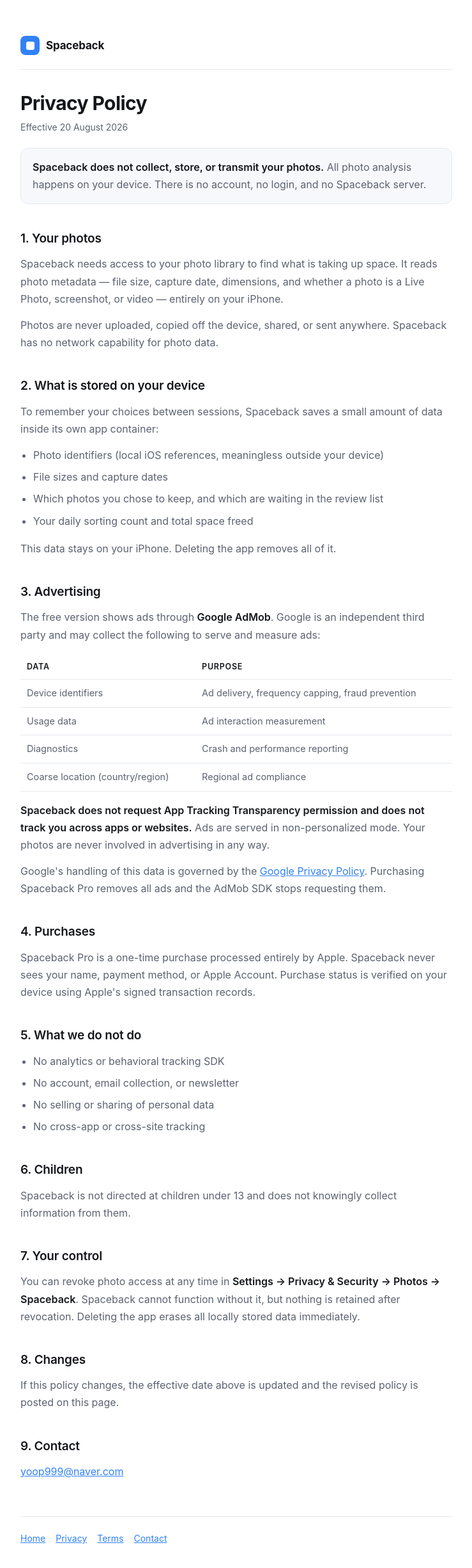
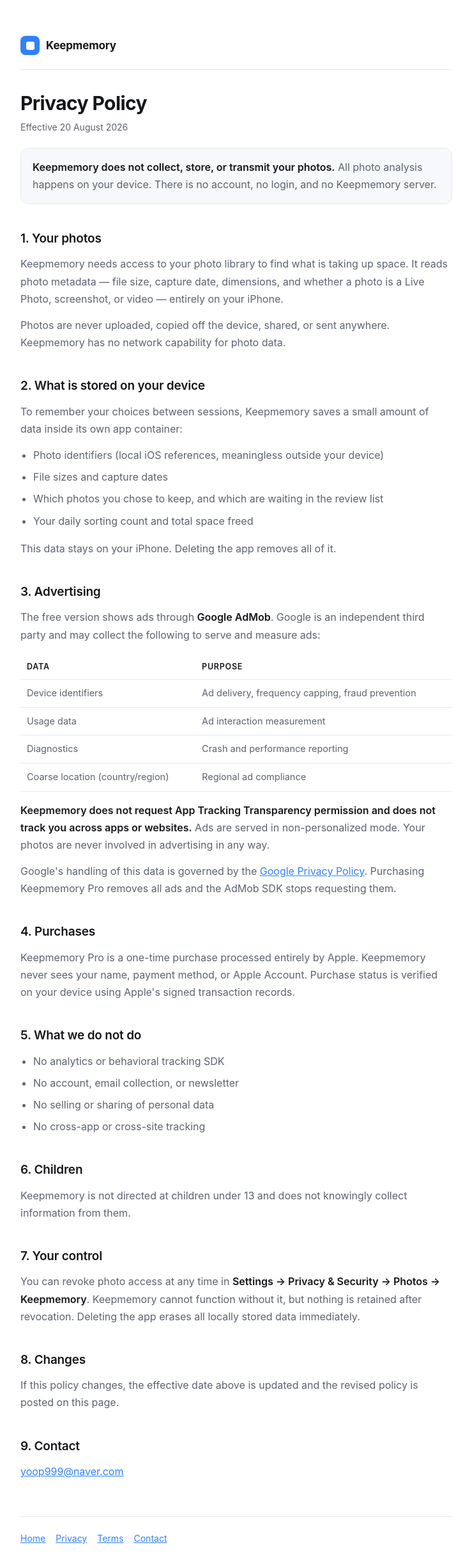
Before and after one commit to dSM0829/spaceback-site, a plain HTML site: page privacy.html in a window 1280 px wide. Shown: the whole page at 64% size, without its empty margins (270-1009 px from the left). Drawn offline with Linux system fonts and the light colour scheme.

Commit message:
Rename to Keepmemory

```diff
--- a/privacy.html
+++ b/privacy.html
@@ -1,21 +1,21 @@
 <!doctype html><html lang="en"><head><meta charset="utf-8">
 <meta name="viewport" content="width=device-width,initial-scale=1">
-<title>Privacy Policy — Spaceback</title>
+<title>Privacy Policy — Keepmemory</title>
 <link rel="stylesheet" href="style.css"></head><body><div class="wrap">
-<header><a class="brand" href="./"><span class="mark"><i></i></span><b>Spaceback</b></a></header>
+<header><a class="brand" href="./"><span class="mark"><i></i></span><b>Keepmemory</b></a></header>
 <h1>Privacy Policy</h1>
 <p class="date">Effective 20 August 2026</p>
 
 <div class="box">
-<p><strong>Spaceback does not collect, store, or transmit your photos.</strong> All photo analysis happens on your device. There is no account, no login, and no Spaceback server.</p>
+<p><strong>Keepmemory does not collect, store, or transmit your photos.</strong> All photo analysis happens on your device. There is no account, no login, and no Keepmemory server.</p>
 </div>
 
 <h2>1. Your photos</h2>
-<p>Spaceback needs access to your photo library to find what is taking up space. It reads photo metadata — file size, capture date, dimensions, and whether a photo is a Live Photo, screenshot, or video — entirely on your iPhone.</p>
-<p>Photos are never uploaded, copied off the device, shared, or sent anywhere. Spaceback has no network capability for photo data.</p>
+<p>Keepmemory needs access to your photo library to find what is taking up space. It reads photo metadata — file size, capture date, dimensions, and whether a photo is a Live Photo, screenshot, or video — entirely on your iPhone.</p>
+<p>Photos are never uploaded, copied off the device, shared, or sent anywhere. Keepmemory has no network capability for photo data.</p>
 
 <h2>2. What is stored on your device</h2>
-<p>To remember your choices between sessions, Spaceback saves a small amount of data inside its own app container:</p>
+<p>To remember your choices between sessions, Keepmemory saves a small amount of data inside its own app container:</p>
 <ul>
 <li>Photo identifiers (local iOS references, meaningless outside your device)</li>
 <li>File sizes and capture dates</li>
@@ -33,11 +33,11 @@
 <tr><td>Diagnostics</td><td>Crash and performance reporting</td></tr>
 <tr><td>Coarse location (country/region)</td><td>Regional ad compliance</td></tr>
 </table>
-<p><strong>Spaceback does not request App Tracking Transparency permission and does not track you across apps or websites.</strong> Ads are served in non-personalized mode. Your photos are never involved in advertising in any way.</p>
-<p>Google's handling of this data is governed by the <a href="https://policies.google.com/privacy">Google Privacy Policy</a>. Purchasing Spaceback Pro removes all ads and the AdMob SDK stops requesting them.</p>
+<p><strong>Keepmemory does not request App Tracking Transparency permission and does not track you across apps or websites.</strong> Ads are served in non-personalized mode. Your photos are never involved in advertising in any way.</p>
+<p>Google's handling of this data is governed by the <a href="https://policies.google.com/privacy">Google Privacy Policy</a>. Purchasing Keepmemory Pro removes all ads and the AdMob SDK stops requesting them.</p>
 
 <h2>4. Purchases</h2>
-<p>Spaceback Pro is a one-time purchase processed entirely by Apple. Spaceback never sees your name, payment method, or Apple Account. Purchase status is verified on your device using Apple's signed transaction records.</p>
+<p>Keepmemory Pro is a one-time purchase processed entirely by Apple. Keepmemory never sees your name, payment method, or Apple Account. Purchase status is verified on your device using Apple's signed transaction records.</p>
 
 <h2>5. What we do not do</h2>
 <ul>
@@ -48,10 +48,10 @@
 </ul>
 
 <h2>6. Children</h2>
-<p>Spaceback is not directed at children under 13 and does not knowingly collect information from them.</p>
+<p>Keepmemory is not directed at children under 13 and does not knowingly collect information from them.</p>
 
 <h2>7. Your control</h2>
-<p>You can revoke photo access at any time in <strong>Settings → Privacy &amp; Security → Photos → Spaceback</strong>. Spaceback cannot function without it, but nothing is retained after revocation. Deleting the app erases all locally stored data immediately.</p>
+<p>You can revoke photo access at any time in <strong>Settings → Privacy &amp; Security → Photos → Keepmemory</strong>. Keepmemory cannot function without it, but nothing is retained after revocation. Deleting the app erases all locally stored data immediately.</p>
 
 <h2>8. Changes</h2>
 <p>If this policy changes, the effective date above is updated and the revised policy is posted on this page.</p>
```
Also changed, not shown: index.html (+4 -4 lines), terms.html (+8 -8 lines).
